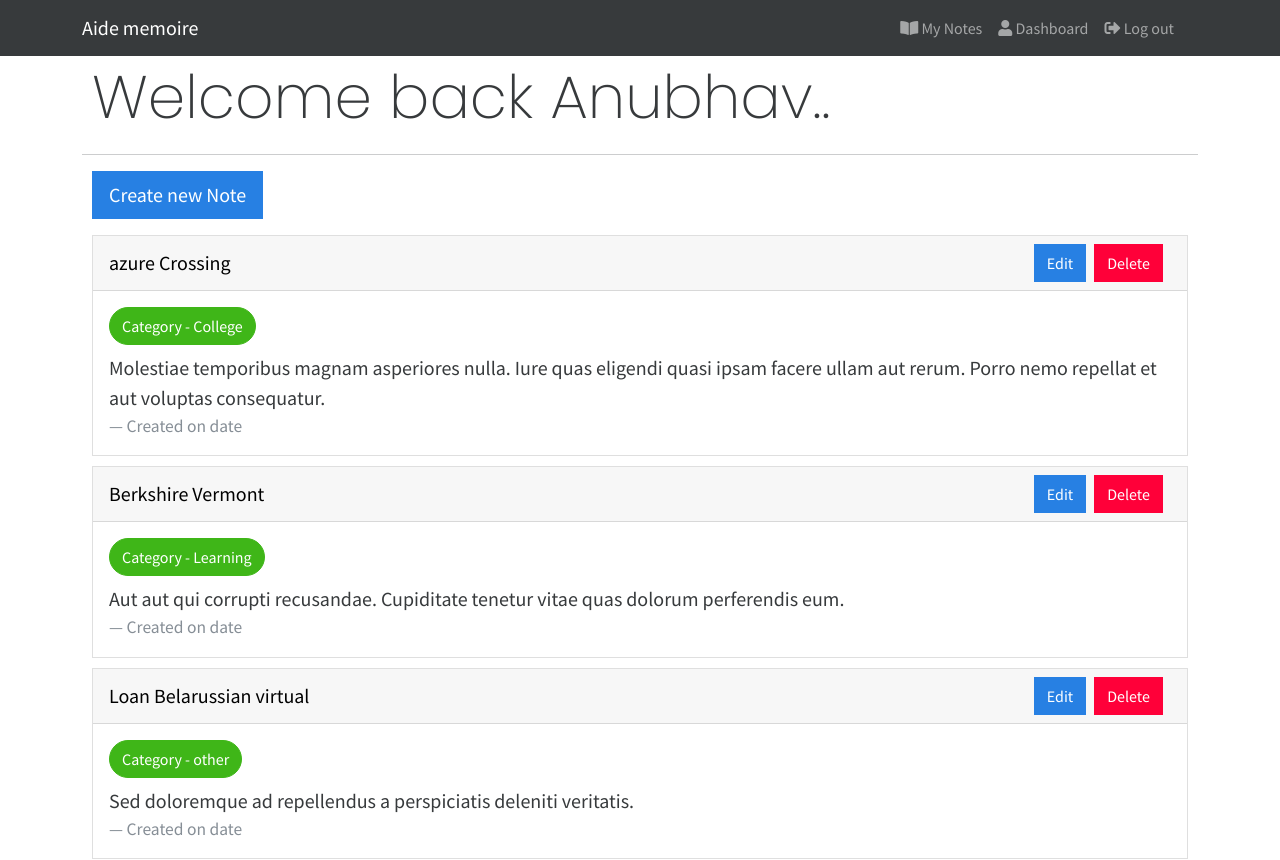
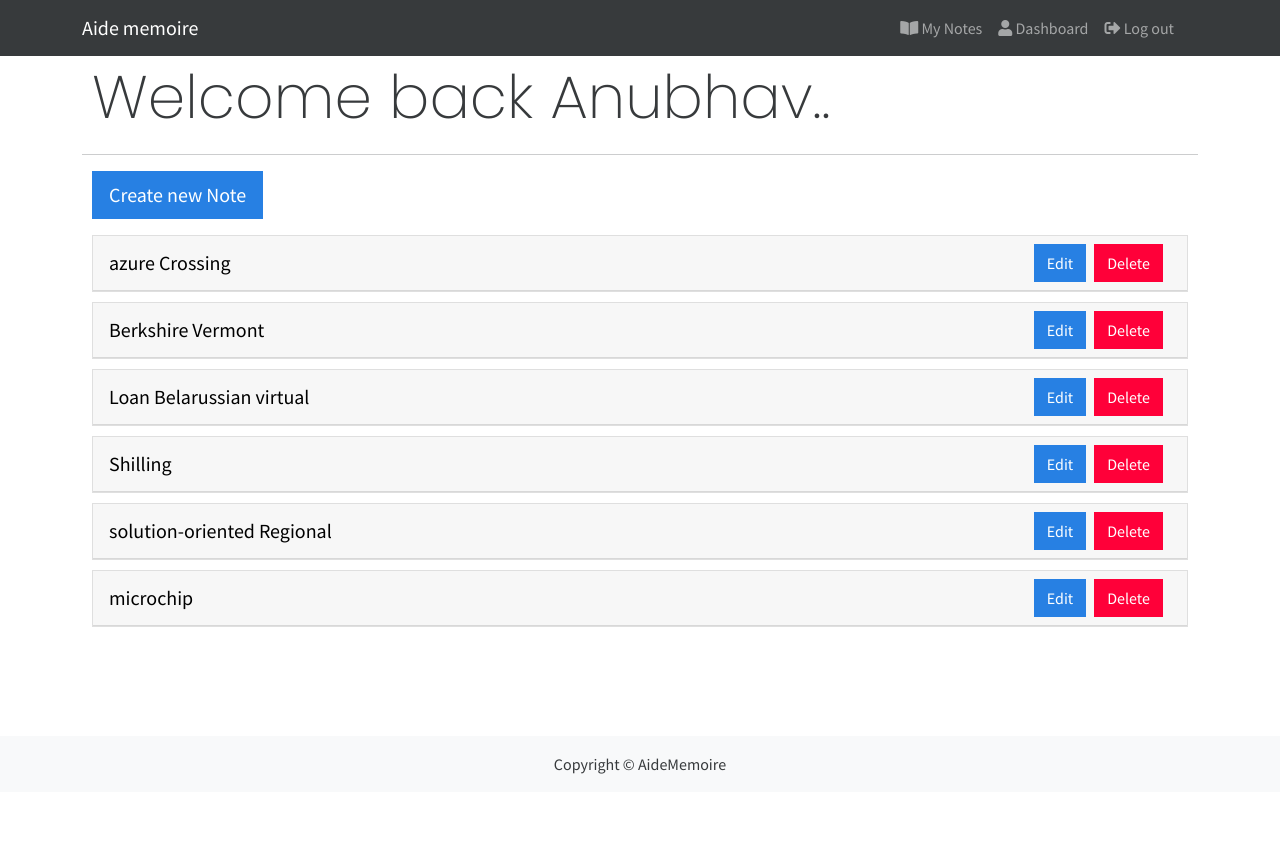
Before and after one commit to anubhavcu/aide-memoire, a React (Create React App) app in the folder frontend/: page /notes in a window 1280 px wide. Shown: the top 860 px of the page. After the commit the page ends 800 px from the top, so only its background shows below. Built offline with nearby package versions, Linux system fonts and the light colour scheme.

Commit message:
added Accordian to collapse and expand each note

```diff
--- a/frontend/src/components/screens/Notes/Notes.jsx
+++ b/frontend/src/components/screens/Notes/Notes.jsx
@@ -1,4 +1,4 @@
-import { Badge, Button, Card } from 'react-bootstrap';
+import { Accordion, Badge, Button, Card } from 'react-bootstrap';
 import { Link } from 'react-router-dom';
 import MainScreen from '../../MainScreen';
 import { useEffect } from 'react';
@@ -20,6 +20,7 @@
         </Button>
       </Link>
       {notes.map((note) => (
+        <Accordion>
           <Card style={{ margin: 10 }}>
             <Card.Header style={{ display: 'flex' }}>
               <span
@@ -32,7 +33,9 @@
                   cursor: 'pointer',
                 }}
               >
+                <Accordion.Toggle as={Card.Text} eventKey='0' variant='link'>
                   {note.title}
+                </Accordion.Toggle>
               </span>
               <div>
                 <Link to={`/note/${note._id}`}>
@@ -47,6 +50,7 @@
                 </Button>
               </div>
             </Card.Header>
+            <Accordion.Collapse eventKey='0'>
               <Card.Body>
                 <h4>
                   {/* <Badge variant='success'>Category -{note.category}</Badge> */}
@@ -59,7 +63,9 @@
                   <footer className='blockquote-footer'>Created on date</footer>
                 </blockquote>
               </Card.Body>
+            </Accordion.Collapse>
           </Card>
+        </Accordion>
       ))}
     </MainScreen>
   );
```
Lines whose indentation alone changed are shown as unchanged.
